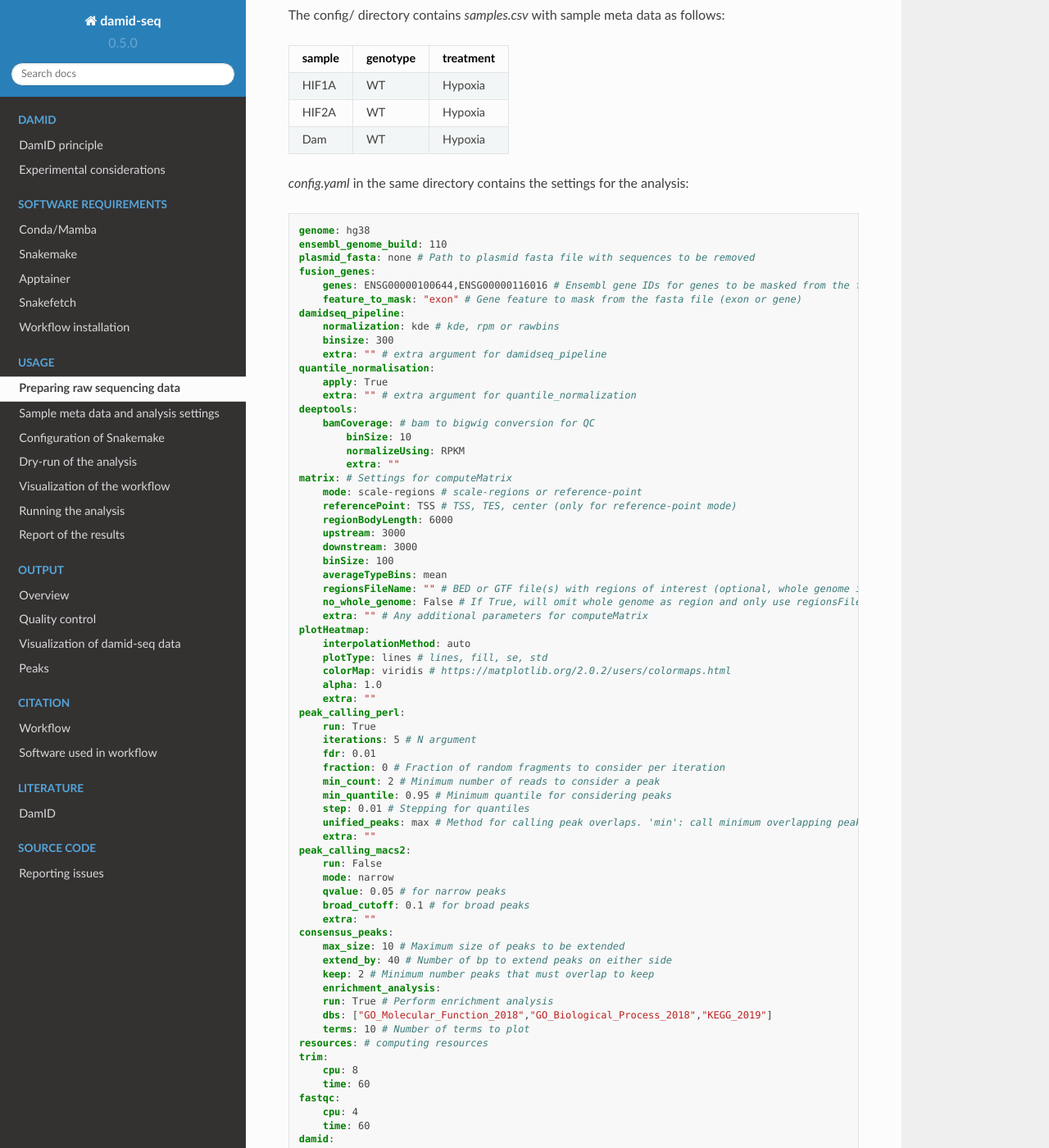
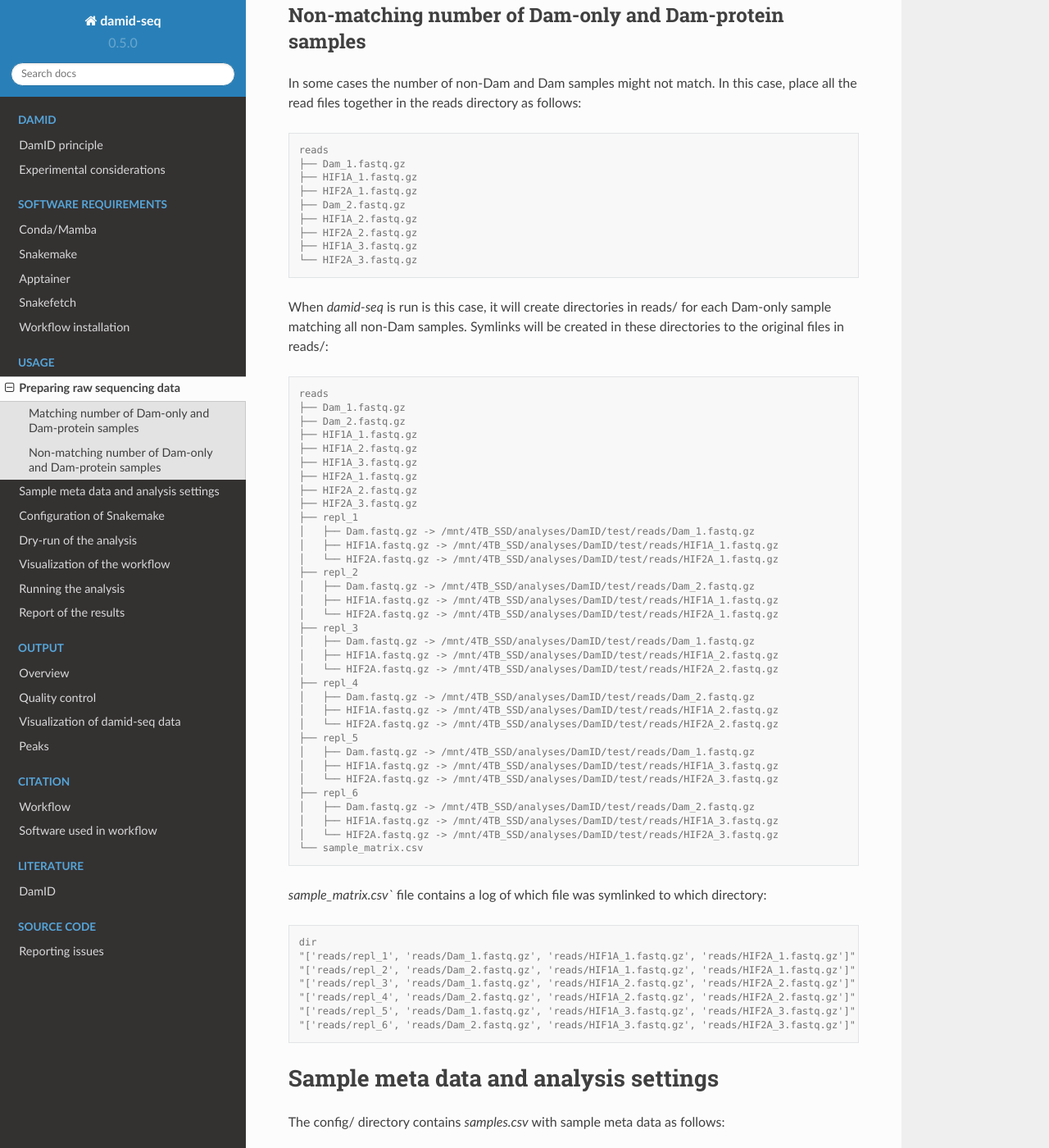
Before and after one commit to niekwit/damid-seq, a Sphinx documentation site: the page built from docs/usage.rst, in a window 1280 px wide and 1400 px high, scrolled down 859 px. Shown: the whole window at 82% size. Built offline with Sphinx 7.4.7 and the Read the Docs theme 2.0.0, drawn with Linux system fonts in a browser that asks for light colours; some of the changed text lies outside the part shown.

Commit message:
more info on raw data

```diff
--- a/docs/usage.rst
+++ b/docs/usage.rst
@@ -1,5 +1,9 @@
 Preparing raw sequencing data
 -----------------------------
+
+
+Matching number of Dam-only and Dam-protein samples
+===================================================
 
 In the directory containing config/workflow create a directory called reads:
 
@@ -31,6 +35,75 @@ Data files from each group of biological replicates should be placed into a uniq
     Single-end fastq files should always end with `fastq.gz`, while paired-end reads should end with *\_R1\_001.fastq.gz/\_R2\_001.fastq.gz*.
 
     Also, the Dam only control should always be called Dam.fastq.gz or Dam_R1_001.fastq.gz and Dam_R2_001.fastq.gz for single-end and paired-end reads, respectively.
+
+
+Non-matching number of Dam-only and Dam-protein samples
+=======================================================
+
+In some cases the number of non-Dam and Dam samples might not match. In this case, place all the read files together in the reads directory as follows:
+
+.. code-block:: console
+
+    reads
+    ├── Dam_1.fastq.gz
+    ├── HIF1A_1.fastq.gz
+    ├── HIF2A_1.fastq.gz
+    ├── Dam_2.fastq.gz
+    ├── HIF1A_2.fastq.gz
+    ├── HIF2A_2.fastq.gz
+    ├── HIF1A_3.fastq.gz
+    └── HIF2A_3.fastq.gz
+
+When `damid-seq` is run is this case, it will create directories in reads/ for each Dam-only sample matching all non-Dam samples. Symlinks will be created in these directories to the original files in reads/:
+
+.. code-block:: console
+
+    reads
+    ├── Dam_1.fastq.gz
+    ├── Dam_2.fastq.gz
+    ├── HIF1A_1.fastq.gz
+    ├── HIF1A_2.fastq.gz
+    ├── HIF1A_3.fastq.gz
+    ├── HIF2A_1.fastq.gz
+    ├── HIF2A_2.fastq.gz
+    ├── HIF2A_3.fastq.gz
+    ├── repl_1
+    │   ├── Dam.fastq.gz -> /mnt/4TB_SSD/analyses/DamID/test/reads/Dam_1.fastq.gz
+    │   ├── HIF1A.fastq.gz -> /mnt/4TB_SSD/analyses/DamID/test/reads/HIF1A_1.fastq.gz
+    │   └── HIF2A.fastq.gz -> /mnt/4TB_SSD/analyses/DamID/test/reads/HIF2A_1.fastq.gz
+    ├── repl_2
+    │   ├── Dam.fastq.gz -> /mnt/4TB_SSD/analyses/DamID/test/reads/Dam_2.fastq.gz
+    │   ├── HIF1A.fastq.gz -> /mnt/4TB_SSD/analyses/DamID/test/reads/HIF1A_1.fastq.gz
+    │   └── HIF2A.fastq.gz -> /mnt/4TB_SSD/analyses/DamID/test/reads/HIF2A_1.fastq.gz
+    ├── repl_3
+    │   ├── Dam.fastq.gz -> /mnt/4TB_SSD/analyses/DamID/test/reads/Dam_1.fastq.gz
+    │   ├── HIF1A.fastq.gz -> /mnt/4TB_SSD/analyses/DamID/test/reads/HIF1A_2.fastq.gz
+    │   └── HIF2A.fastq.gz -> /mnt/4TB_SSD/analyses/DamID/test/reads/HIF2A_2.fastq.gz
+    ├── repl_4
+    │   ├── Dam.fastq.gz -> /mnt/4TB_SSD/analyses/DamID/test/reads/Dam_2.fastq.gz
+    │   ├── HIF1A.fastq.gz -> /mnt/4TB_SSD/analyses/DamID/test/reads/HIF1A_2.fastq.gz
+    │   └── HIF2A.fastq.gz -> /mnt/4TB_SSD/analyses/DamID/test/reads/HIF2A_2.fastq.gz
+    ├── repl_5
+    │   ├── Dam.fastq.gz -> /mnt/4TB_SSD/analyses/DamID/test/reads/Dam_1.fastq.gz
+    │   ├── HIF1A.fastq.gz -> /mnt/4TB_SSD/analyses/DamID/test/reads/HIF1A_3.fastq.gz
+    │   └── HIF2A.fastq.gz -> /mnt/4TB_SSD/analyses/DamID/test/reads/HIF2A_3.fastq.gz
+    ├── repl_6
+    │   ├── Dam.fastq.gz -> /mnt/4TB_SSD/analyses/DamID/test/reads/Dam_2.fastq.gz
+    │   ├── HIF1A.fastq.gz -> /mnt/4TB_SSD/analyses/DamID/test/reads/HIF1A_3.fastq.gz
+    │   └── HIF2A.fastq.gz -> /mnt/4TB_SSD/analyses/DamID/test/reads/HIF2A_3.fastq.gz
+    └── sample_matrix.csv
+
+`sample_matrix.csv`` file contains a log of which file was symlinked to which directory:
+
+.. code-block:: console
+
+    dir
+    "['reads/repl_1', 'reads/Dam_1.fastq.gz', 'reads/HIF1A_1.fastq.gz', 'reads/HIF2A_1.fastq.gz']"
+    "['reads/repl_2', 'reads/Dam_2.fastq.gz', 'reads/HIF1A_1.fastq.gz', 'reads/HIF2A_1.fastq.gz']"
+    "['reads/repl_3', 'reads/Dam_1.fastq.gz', 'reads/HIF1A_2.fastq.gz', 'reads/HIF2A_2.fastq.gz']"
+    "['reads/repl_4', 'reads/Dam_2.fastq.gz', 'reads/HIF1A_2.fastq.gz', 'reads/HIF2A_2.fastq.gz']"
+    "['reads/repl_5', 'reads/Dam_1.fastq.gz', 'reads/HIF1A_3.fastq.gz', 'reads/HIF2A_3.fastq.gz']"
+    "['reads/repl_6', 'reads/Dam_2.fastq.gz', 'reads/HIF1A_3.fastq.gz', 'reads/HIF2A_3.fastq.gz']"
 
 
 Sample meta data and analysis settings
@@ -112,25 +185,25 @@ The config/ directory contains `samples.csv` with sample meta data as follows:
         dbs: ["GO_Molecular_Function_2018","GO_Biological_Process_2018","KEGG_2019"]
         terms: 10 # Number of terms to plot
     resources: # computing resources
-    trim:
-        cpu: 8
-        time: 60
-    fastqc:
-        cpu: 4
-        time: 60
-    damid:
-        cpu: 24
-        time: 720
-        tmpdir: /tmp
-    index:
-        cpu: 40
-        time: 60
-    deeptools:
-        cpu: 8
-        time: 90
-    plotting:
-        cpu: 2
-        time: 20
+        trim:
+            cpu: 8
+            time: 60
+        fastqc:
+            cpu: 4
+            time: 60
+        damid:
+            cpu: 24
+            time: 720
+            tmpdir: /tmp
+        index:
+            cpu: 40
+            time: 60
+        deeptools:
+            cpu: 8
+            time: 90
+        plotting:
+            cpu: 2
+            time: 20
 
 
 A lot of the DamID signal can come from the plasmids that are used to express the Dam-POIs, and this can skew the analysis.
```
